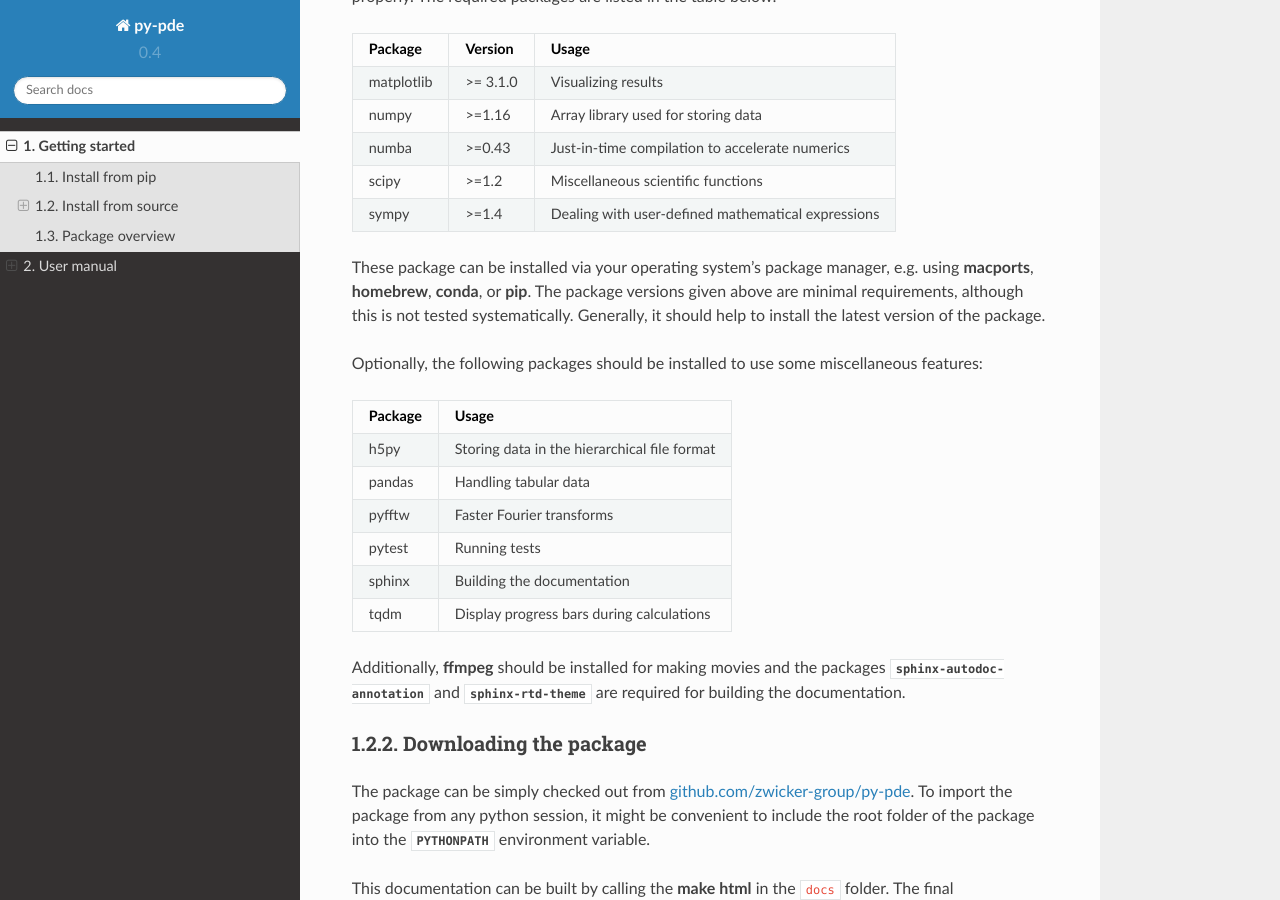
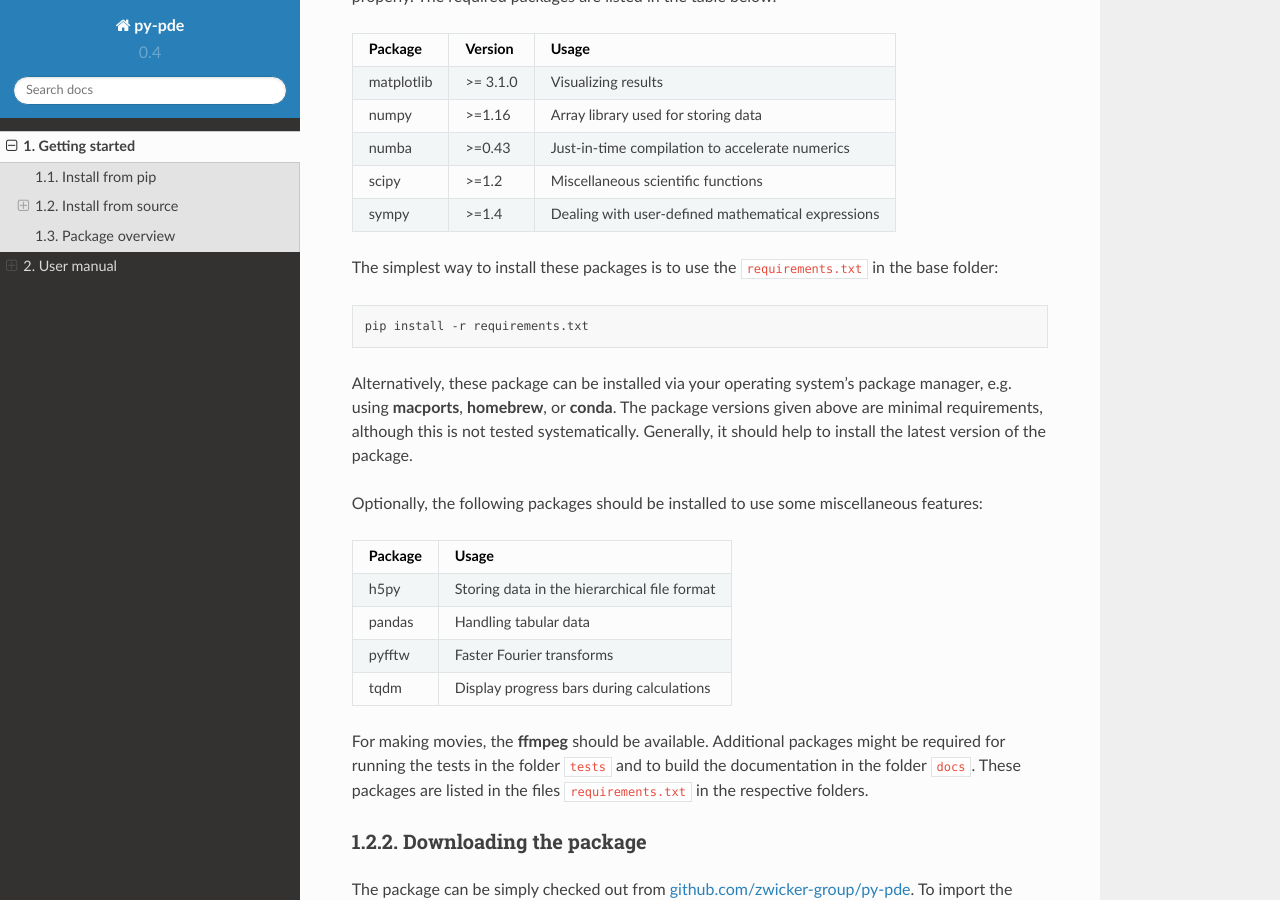
Before and after one commit to zwicker-group/py-pde, a Sphinx documentation site: the page built from docs/source/getting_started.rst, in a window 1280 px wide and 900 px high, scrolled down 782 px. Built offline with Sphinx 7.4.7 and the Read the Docs theme 2.0.0, drawn with Linux system fonts in a browser that asks for light colours; pages that are not in the unit, such as notebooks, are missing from menus.

Commit message:
Added requirements for tests and improved documentation on install

```diff
--- a/docs/source/getting_started.rst
+++ b/docs/source/getting_started.rst
@@ -49,9 +49,17 @@ scipy        >=1.2     Miscellaneous scientific functions
 sympy        >=1.4     Dealing with user-defined mathematical expressions
 ===========  ========= =========
 
-These package can be installed via your operating system's package manager, e.g.
-using :command:`macports`, :command:`homebrew`, :command:`conda`, or
-:command:`pip`.
+The simplest way to install these packages is to use the
+:file:`requirements.txt` in the base folder:
+
+.. code-block:: bash
+
+    pip install -r requirements.txt
+
+
+Alternatively, these package can be installed via your operating system's
+package manager, e.g. using :command:`macports`, :command:`homebrew`, or
+:command:`conda`.
 The package versions given above are minimal requirements, although
 this is not tested systematically. Generally, it should help to install the
 latest version of the package.
@@ -65,14 +73,14 @@ Package      Usage
 h5py         Storing data in the hierarchical file format
 pandas       Handling tabular data
 pyfftw       Faster Fourier transforms
-pytest       Running tests
-sphinx       Building the documentation
 tqdm         Display progress bars during calculations
 ===========  =========
 
-Additionally, :command:`ffmpeg` should be installed for making movies and the
-packages :mod:`sphinx-autodoc-annotation` and :mod:`sphinx-rtd-theme` are
-required for building the documentation.
+For making movies, the :command:`ffmpeg` should be available.
+Additional packages might be required for running the tests in the folder
+:file:`tests` and to build the documentation in the folder :file:`docs`.
+These packages are listed in the files :file:`requirements.txt` in the
+respective folders.
 
 
 Downloading the package
```
Also changed, not shown: docs/requirements.txt (line endings or trailing spaces), 1 other file.
